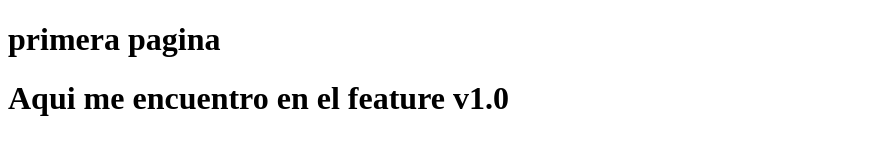
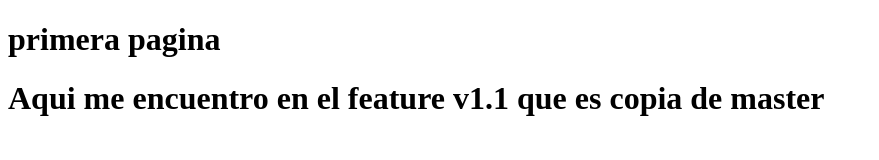
Before and after one commit to perezlan/git-curso, a plain HTML site: page index.html in a window 1280 px wide. Shown: the whole page, without its empty margins (0-879 px from the left). Drawn offline with Linux system fonts and the light colour scheme.

Commit message:
h1 featureV1.1

```diff
--- a/index.html
+++ b/index.html
@@ -10,7 +10,7 @@
 
 <body>
     <h1>primera pagina</h1>
-    <h1>Aqui me encuentro en el feature v1.0</h1>
+    <h1>Aqui me encuentro en el feature v1.1 que es copia de master</h1>
 </body>
 
 </html>
```
